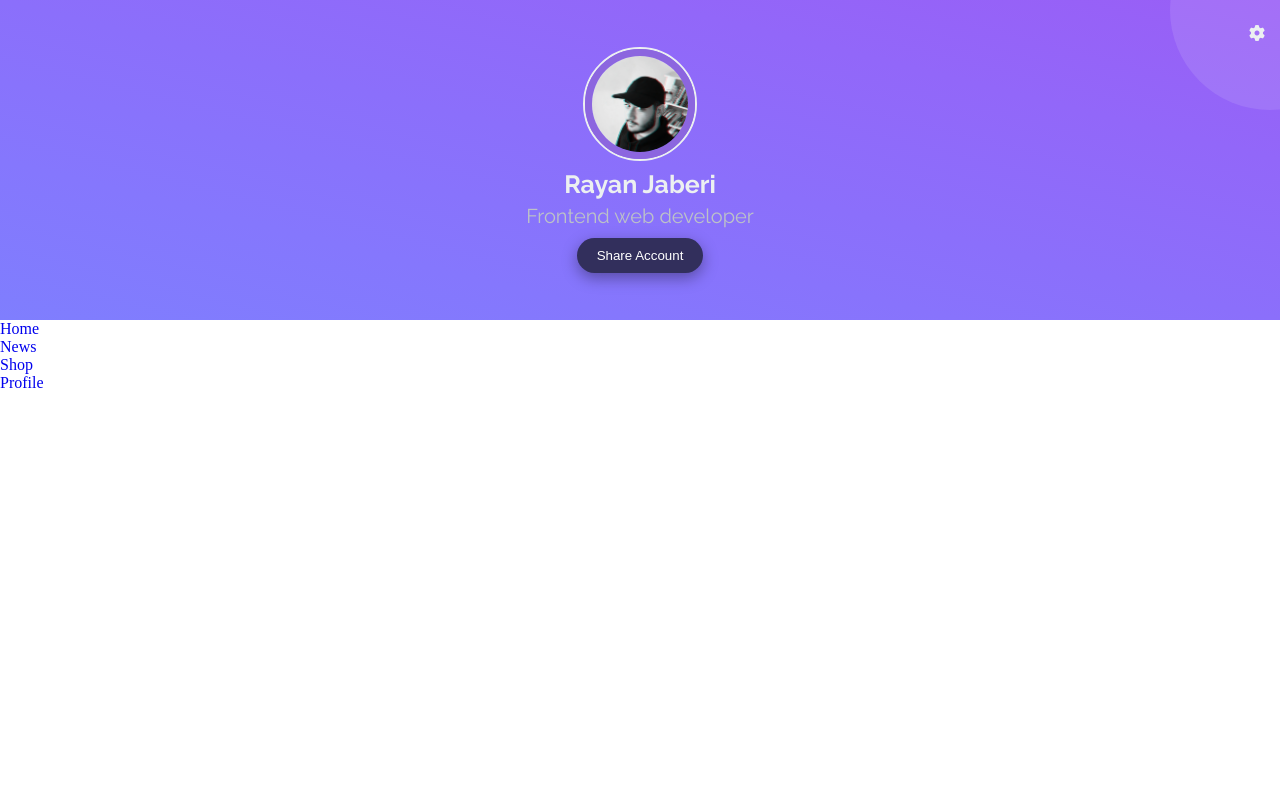
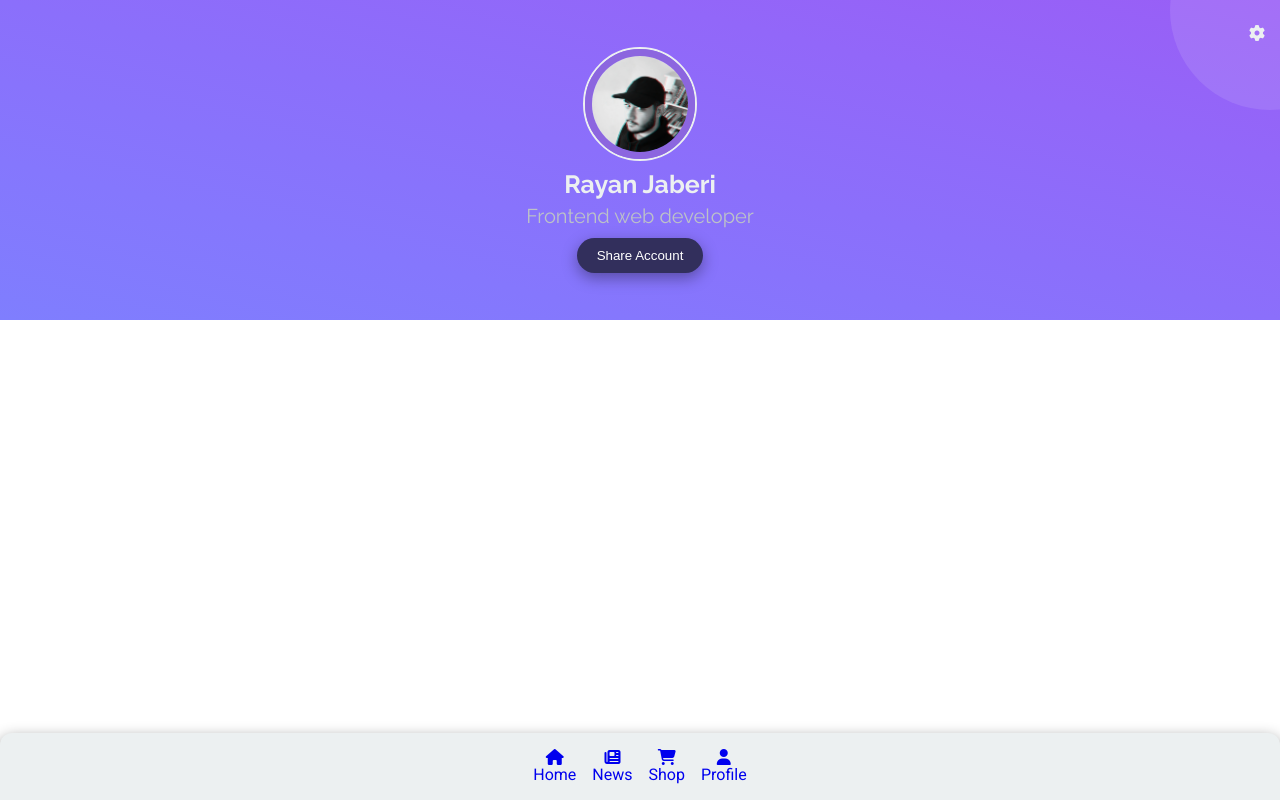
Before and after one commit to randomhex1998/sana-app, a React (Create React App) app: page / in a window 1280 px wide. Built offline with nearby package versions, Linux system fonts and the light colour scheme.

Commit message:
add icon to menu and make bg for it

```diff
--- a/src/components/Navbar/Menu.jsx
+++ b/src/components/Navbar/Menu.jsx
@@ -3,21 +3,25 @@ export const Menu = () => {
     <ul className="menu-area">
       <li className="nav-items">
         <a href="#" className="nav-links">
+          <i class="fa-solid fa-house"></i>
           Home
         </a>
       </li>
       <li className="nav-items">
         <a href="#" className="nav-links">
+          <i class="fa-solid fa-newspaper"></i>
           News
         </a>
       </li>
       <li className="nav-items">
         <a href="#" className="nav-links">
+          <i class="fa-solid fa-cart-shopping"></i>
           Shop
         </a>
       </li>
       <li className="nav-items">
         <a href="#" className="nav-links">
+          <i class="fa-solid fa-user"></i>
           Profile
         </a>
       </li>
--- /dev/null
+++ b/src/components/Navbar/_Navbar.scss
@@ -0,0 +1,23 @@
+.bottom-navbar {
+  position: fixed;
+  bottom: 0;
+  left: 0;
+  right: 0;
+  background-color: #ecf0f1;
+  border-radius: 12px 12px 0 0;
+  box-shadow: rgba(0, 0, 0, 0.45) 0px 5px 15px;
+  z-index: 999;
+
+  .menu-area {
+    @include flexCenter;
+    gap: 1rem;
+    padding: 1rem;
+    font-family: $main-font;
+    // font-size: 14px;
+
+    .nav-links {
+      @include flexCenter;
+      flex-direction: column;
+    }
+  }
+}
--- a/src/scss/Main.scss
+++ b/src/scss/Main.scss
@@ -1,3 +1,4 @@
 @import "./def";
 @import "./media";
 @import "./TopSection";
+@import "../components/Navbar/Navbar";
```
